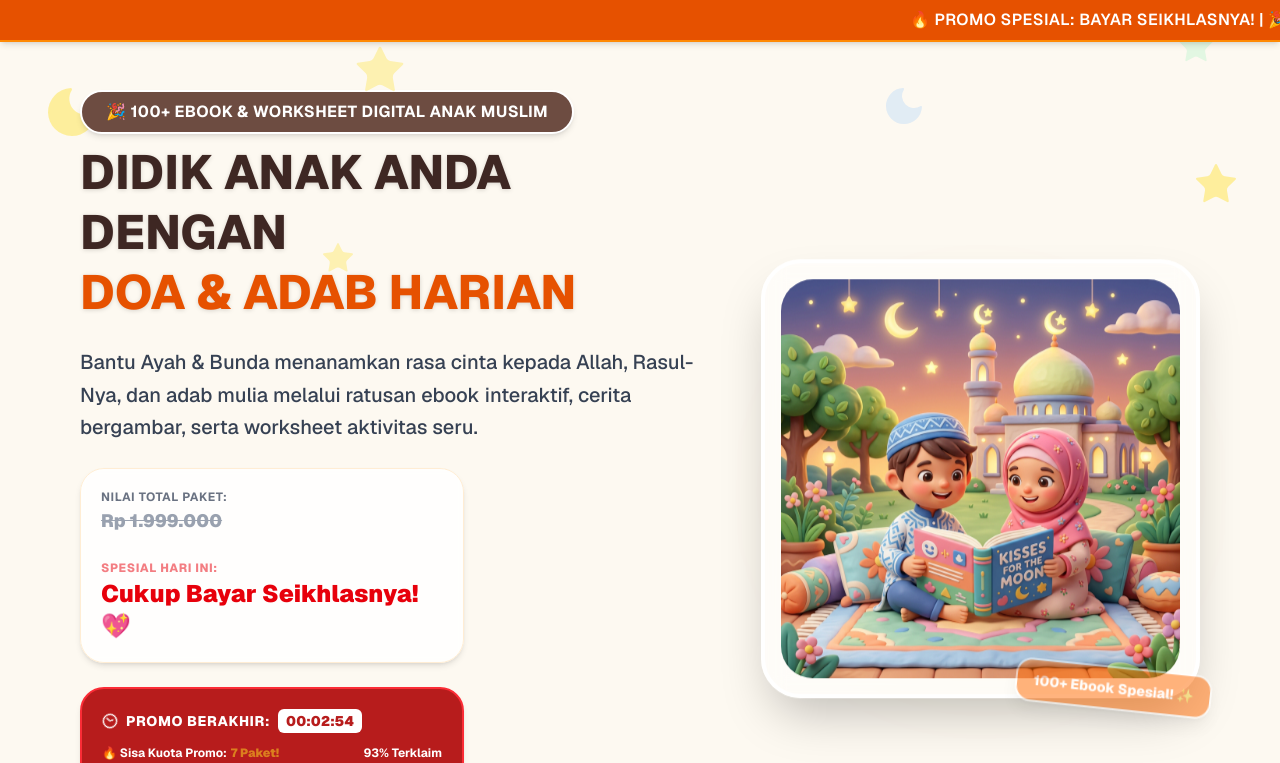
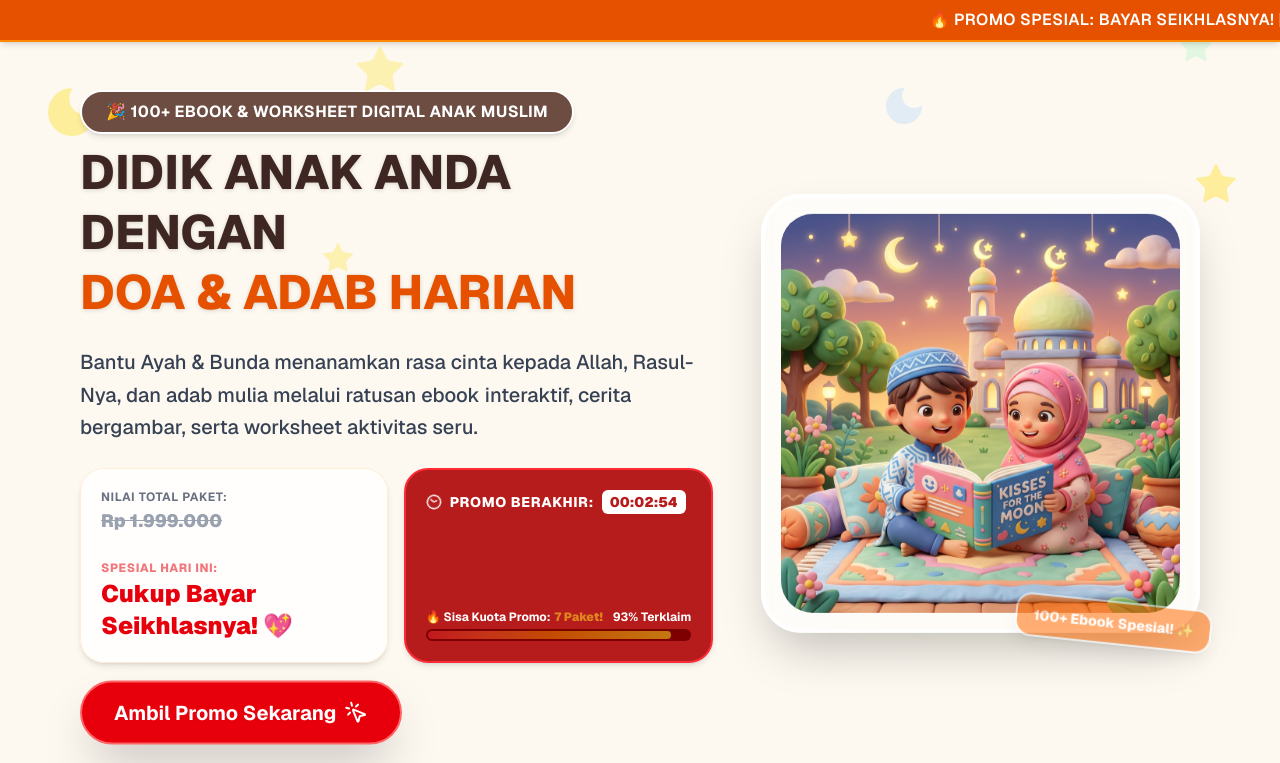
Before and after one commit to kerak-pluto/buku-anak, a Next.js app: page / in a window 1280 px wide. Shown: the top 763 px of the page. Built offline with nearby package versions, Linux system fonts and the light colour scheme.

Commit message:
feat: merge pricing and countdown blocks into 2-column layout in Hero

```diff
--- a/app/page.tsx
+++ b/app/page.tsx
@@ -285,8 +285,10 @@ const App = () => {
               Bantu Ayah & Bunda menanamkan rasa cinta kepada Allah, Rasul-Nya, dan adab mulia melalui ratusan ebook interaktif, cerita bergambar, serta worksheet aktivitas seru.
             </p>
 
-            {/* Pricing Highlight block */}
-            <div className="flex flex-col items-center lg:items-start gap-2 bg-white/85 backdrop-blur-xs p-5 rounded-3xl border border-orange-100 shadow-md max-w-sm mx-auto lg:mx-0">
+            {/* Promo Pricing & Countdown Row (2-column layout) */}
+            <div className="flex flex-col sm:flex-row gap-4 max-w-2xl mx-auto lg:mx-0 w-full items-stretch">
+              {/* Column 1: Pricing Highlight Block */}
+              <div className="flex-1 flex flex-col justify-between items-center lg:items-start gap-2 bg-white/85 backdrop-blur-xs p-5 rounded-3xl border border-orange-100 shadow-md">
                 <div className="text-center lg:text-left">
                   <span className="text-xs text-gray-500 font-bold uppercase tracking-wider block mb-0.5">Nilai Total Paket:</span>
                   <span className="text-lg font-black text-gray-400 line-through">Rp 1.999.000</span>
@@ -298,8 +300,8 @@ const App = () => {
                 </div>
               </div>
 
-            {/* Countdown & Quota on Top (Hero Section) */}
-            <div className="bg-[#B71C1C] text-white p-5 rounded-3xl border-2 border-red-500 shadow-md max-w-sm flex flex-col items-center lg:items-start gap-3 mx-auto lg:mx-0">
+              {/* Column 2: Countdown & Quota Block */}
+              <div className="flex-1 bg-[#B71C1C] text-white p-5 rounded-3xl border-2 border-red-500 shadow-md flex flex-col justify-between items-center lg:items-start gap-3">
                 <div className="flex items-center justify-center lg:justify-start gap-2 text-xs sm:text-sm font-extrabold uppercase tracking-wider w-full">
                   <Clock className="w-4 h-4 animate-spin-slow shrink-0" />
                   <span>Promo Berakhir:</span>
@@ -318,6 +320,7 @@ const App = () => {
                       className="bg-linear-to-r from-red-500 via-orange-400 to-yellow-300 h-full rounded-full animate-pulse transition-all duration-1000"
                       style={{ width: '93%' }}
                     />
+                  </div>
                 </div>
               </div>
             </div>
```
Lines whose indentation alone changed are shown as unchanged.
